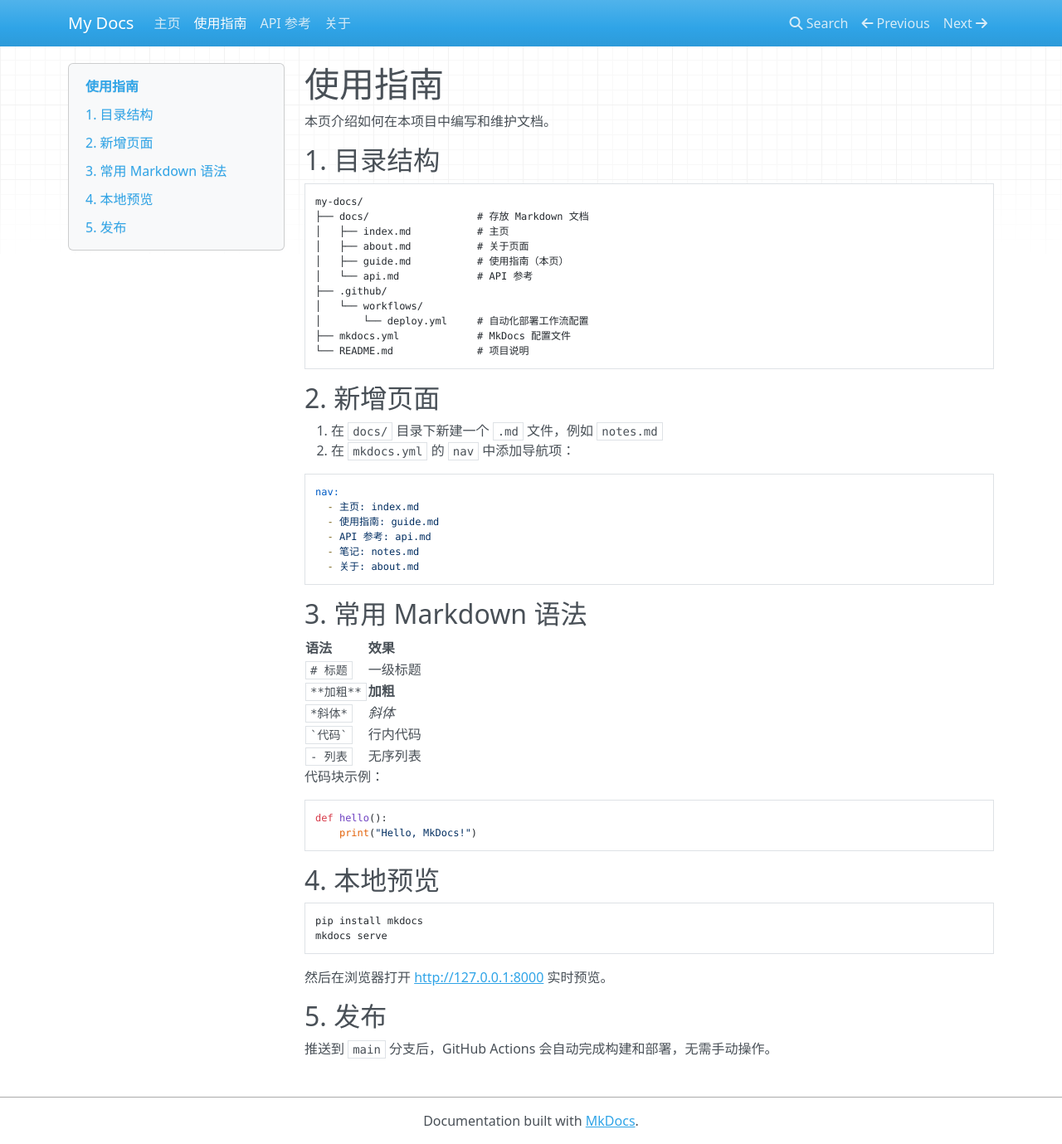
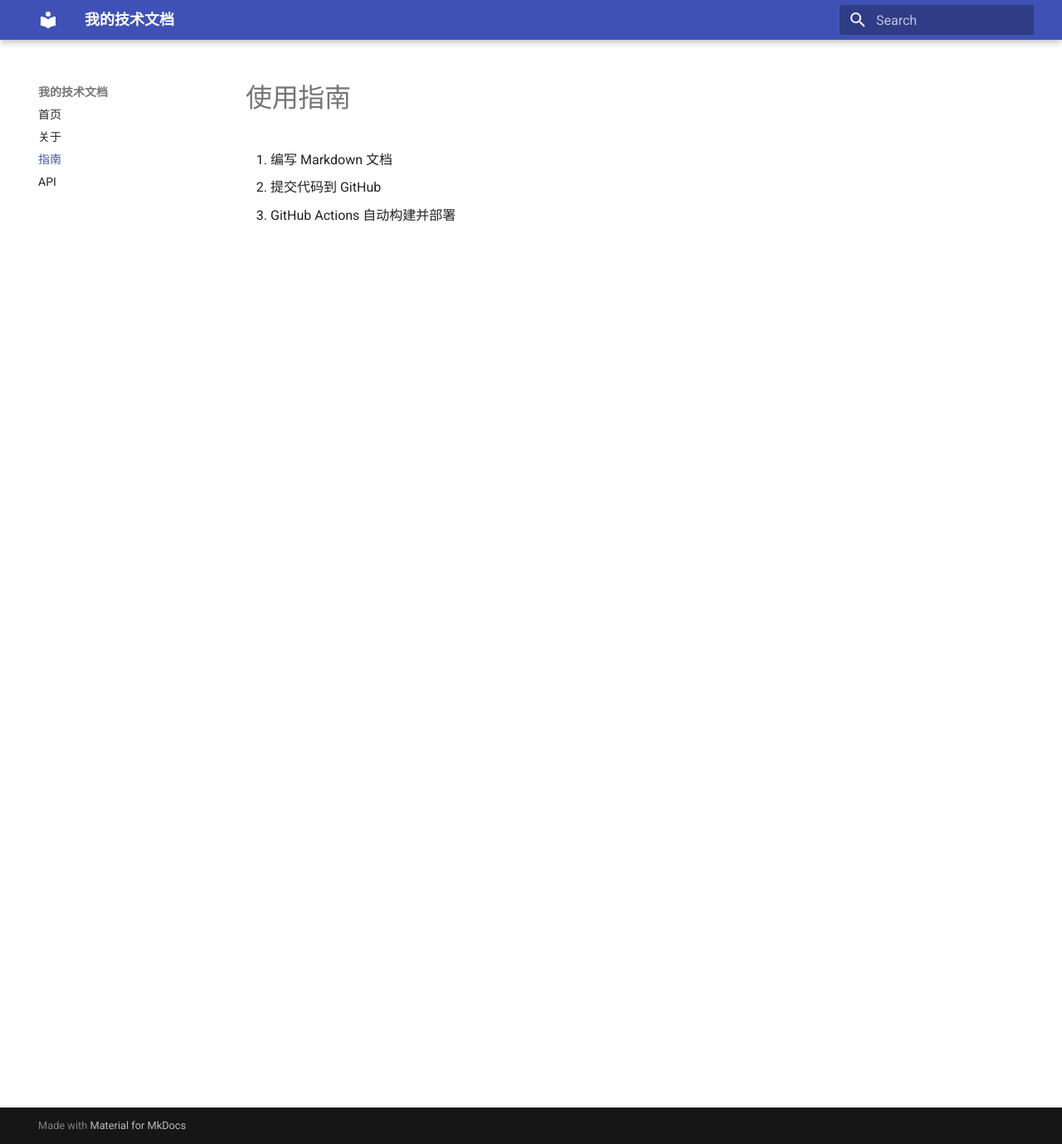
Before and after one commit to ynnn98/my-docs, an MkDocs documentation site: the page built from docs/guide.md, in a window 1280 px wide and 1379 px high. Shown: the whole window at 83% size. Built offline with MkDocs 1.6.1 and Material for MkDocs 9.7.7, drawn with Linux system fonts in a browser that asks for light colours; nearby versions of some CDN libraries.

Commit message:
按教程对齐：material 主题、JamesIves Pages 部署、教程原文内容

````diff
--- a/docs/about.md
+++ b/docs/about.md
@@ -1,16 +1,3 @@
-# 关于本站
+# 关于本项目
 
-- 文档工具：MkDocs
-- 自动部署：GitHub Actions
-- 托管平台：GitHub Pages
-
-## 工作原理
-
-```text
-编写 Markdown → git push → GitHub Actions 构建 → 发布到 GitHub Pages
-```
-
-1. 在 `docs/` 目录下编写 Markdown 文档
-2. 推送到仓库的 `main` 分支
-3. GitHub Actions 工作流（`.github/workflows/deploy.yml`）自动执行 `mkdocs gh-deploy`
-4. 构建产物发布到 `gh-pages` 分支，由 GitHub Pages 对外提供访问
+本项目使用 MkDocs 生成技术文档，并通过 GitHub Pages 自动部署。
--- a/docs/guide.md
+++ b/docs/guide.md
@@ -1,63 +1,5 @@
 # 使用指南
 
-本页介绍如何在本项目中编写和维护文档。
-
-## 1. 目录结构
-
-```text
-my-docs/
-├── docs/                  # 存放 Markdown 文档
-│   ├── index.md           # 主页
-│   ├── about.md           # 关于页面
-│   ├── guide.md           # 使用指南（本页）
-│   └── api.md             # API 参考
-├── .github/
-│   └── workflows/
-│       └── deploy.yml     # 自动化部署工作流配置
-├── mkdocs.yml             # MkDocs 配置文件
-└── README.md              # 项目说明
-```
-
-## 2. 新增页面
-
-1. 在 `docs/` 目录下新建一个 `.md` 文件，例如 `notes.md`
-2. 在 `mkdocs.yml` 的 `nav` 中添加导航项：
-
-```yaml
-nav:
-  - 主页: index.md
-  - 使用指南: guide.md
-  - API 参考: api.md
-  - 笔记: notes.md
-  - 关于: about.md
-```
-
-## 3. 常用 Markdown 语法
-
-| 语法 | 效果 |
-| --- | --- |
-| `# 标题` | 一级标题 |
-| `**加粗**` | **加粗** |
-| `*斜体*` | *斜体* |
-| `` `代码` `` | 行内代码 |
-| `- 列表` | 无序列表 |
-
-代码块示例：
-
-```python
-def hello():
-    print("Hello, MkDocs!")
-```
-
-## 4. 本地预览
-
-```bash
-pip install mkdocs
-mkdocs serve
-```
-
-然后在浏览器打开 <http://127.0.0.1:8000> 实时预览。
-
-## 5. 发布
-
-推送到 `main` 分支后，GitHub Actions 会自动完成构建和部署，无需手动操作。
+1. 编写 Markdown 文档
+2. 提交代码到 GitHub
+3. GitHub Actions 自动构建并部署
--- a/mkdocs.yml
+++ b/mkdocs.yml
@@ -1,18 +1,10 @@
-site_name: My Docs
-site_description: 基于 MkDocs 的个人文档站
-site_author: ynnn98
+site_name: 我的技术文档
 
 theme:
-  name: mkdocs
-  language: zh
+  name: material  # 使用Material主题
 
 nav:
-  - 主页: index.md
-  - 使用指南: guide.md
-  - API 参考: api.md
+  - 首页: index.md
   - 关于: about.md
-
-markdown_extensions:
-  - admonition
-  - tables
-  - fenced_code
+  - 指南: guide.md
+  - API: api.md
````
Also changed, not shown: docs/api.md (+1 -53 lines), docs/index.md (+5 -13 lines), 1 other file.
